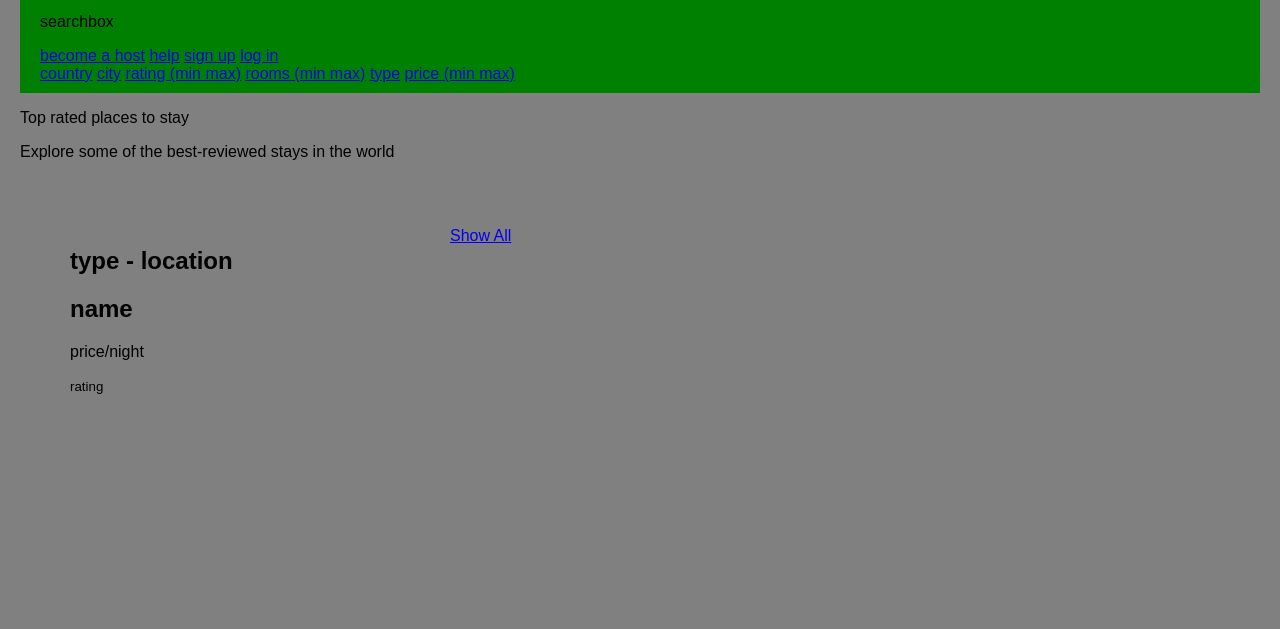
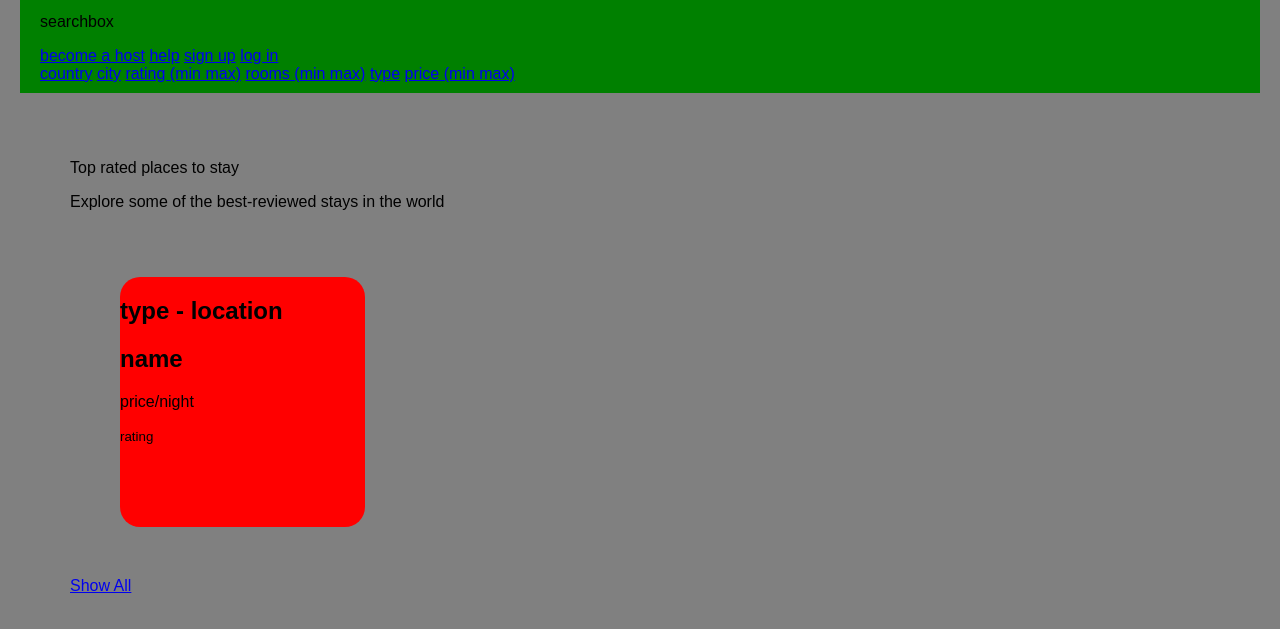
Before and after one commit to tjbecker8/airbnb, a website: page client/landing.html in a window 1280 px wide. Shown: the part 77-706 px from the top of the page. Drawn offline with Linux system fonts and the light colour scheme.

Commit message:
sorted some css issues, basic structure done

```diff
--- a/client/css/master.css
+++ b/client/css/master.css
@@ -13,12 +13,27 @@ body {
 #topnav {
 	background-color: green;
 	padding: 20px;
+
 }
 
-
+#properties {
+	padding: 50px;
+}
 
 #toprated {
 	padding: 50px;
 	display: grid;
-	grid-template-columns: 1fr 1fr 1fr;
+	grid-template-columns: 1fr 1fr 1fr 1fr;
+	grid-column-gap: 20px;
+	grid-row-gap: 20px;
 }
+
+#property {
+	background-color: red;
+	background-image: url();
+	background-size: auto 90%;
+	background-repeat: no-repeat;
+	border-radius: 20px;
+	position: relative;
+	min-height: 250px;
+}
--- a/client/landing.html
+++ b/client/landing.html
@@ -59,9 +59,9 @@
 					<small>rating</small>
 				</div>
 			</div>
-			<div class="showall">
-				<a href="#">Show All</a>
-			</div>
+		</div>
+		<div class="showall">
+			<a href="#">Show All</a>
 		</div>
 		<!-- end toprated div -->
 	</div>
```
Also changed, not shown: client/script.js (added).
